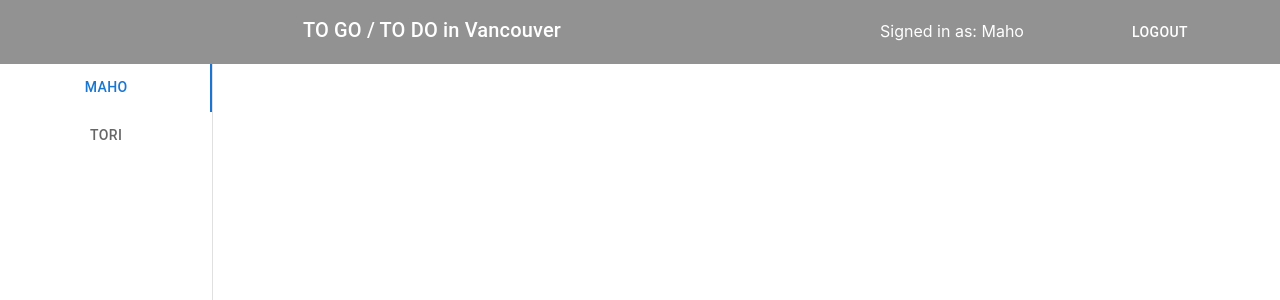
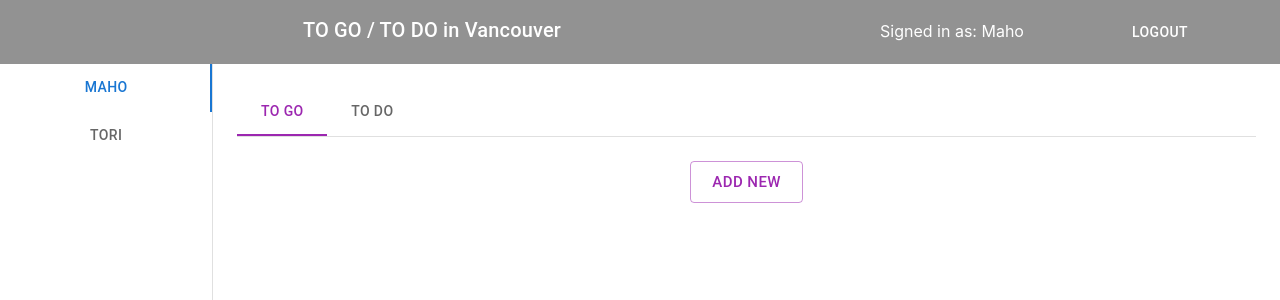
Before and after one commit to MahoMori/to-go-list, a React (Create React App) app: page / in a window 1280 px wide. Shown: the top 300 px of the page. Built offline with nearby package versions, Linux system fonts and the light colour scheme.

Commit message:
cleaned code

```diff
--- a/src/components/name-tab/NameTabPanel.jsx
+++ b/src/components/name-tab/NameTabPanel.jsx
@@ -74,8 +74,6 @@ export default function NameTabPanel() {
                 {users.map((user) => (
                   <Tab label={user} />
                 ))}
-                {/* <Tab label="Maho" />
-                <Tab label="Tori" /> */}
               </Tabs>
             </NavBar>
           </Grid>
@@ -93,31 +91,19 @@ export default function NameTabPanel() {
                 height: "calc(100vh - 64px)",
               }}
             >
-              {/* <Tab label="All" /> */}
               {users.map((user) => (
                 <Tab label={user} />
               ))}
-              {/* <Tab label="Maho" />
-              <Tab label="Tori" /> */}
             </Tabs>
           </Grid>
         )}
 
         <Grid item md={10} sx={matches ? { width: "100%" } : { width: "85%" }}>
-          {/* <TabPanel value={value} index={0}>
-            all
-          </TabPanel> */}
           {users.map((user, i) => (
-            <TabPanel value={value} index={i + 1}>
+            <TabPanel value={value} index={i}>
               <ListTabPanel nameOfCreator={user} />
             </TabPanel>
           ))}
-          {/* <TabPanel value={value} index={0}>
-            <ListTabPanel />
-          </TabPanel>
-          <TabPanel value={value} index={1}>
-            Item Two
-          </TabPanel> */}
         </Grid>
       </Grid>
     </Box>
```
Also changed, not shown: src/App.js (+0 -13 lines).
